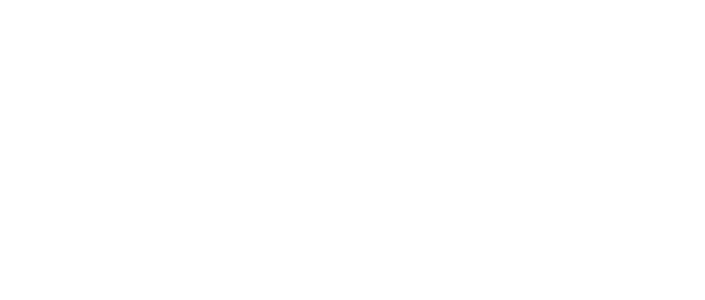
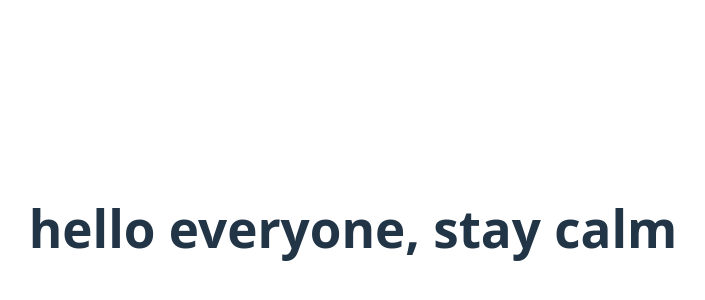
Before and after one commit to dim50dim/cinema_project, a React (Vite) app: page / in a window 1280 px wide. Shown: the part 172-472 px from the top of the page, without its empty margins (287-992 px from the left). Built offline with nearby package versions, Linux system fonts and the light colour scheme.

Commit message:
checked - does it work , in a basic gesture.

```diff
--- a/src/App.jsx
+++ b/src/App.jsx
@@ -7,7 +7,7 @@
 
   return (
     <>
-
+             <h1>hello everyone, stay calm</h1>
     </>
   )
 }
```
